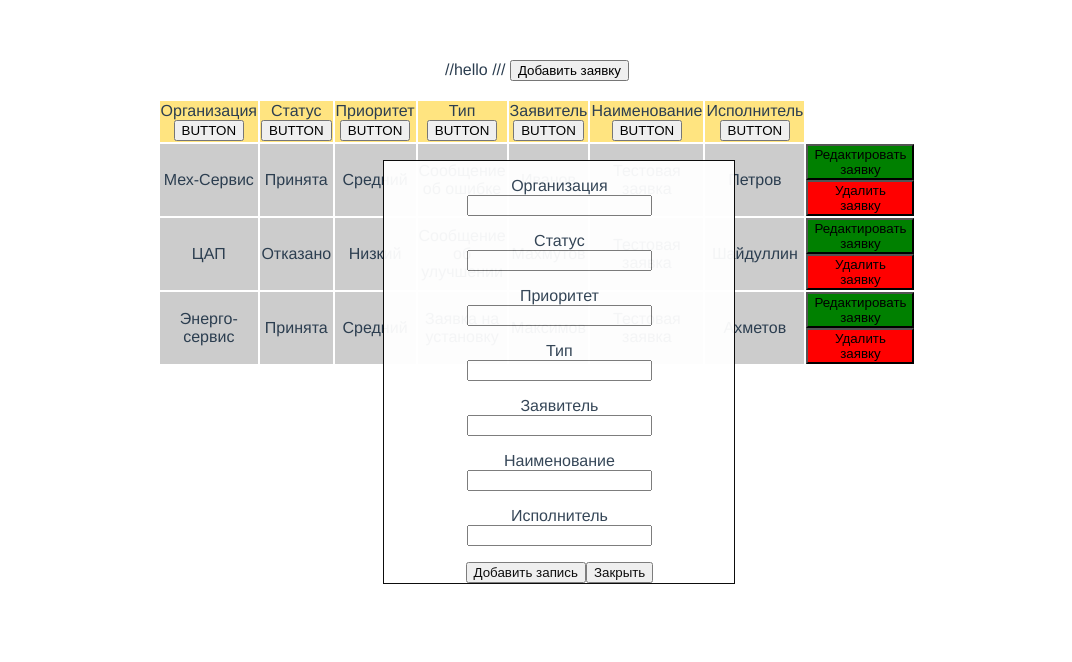
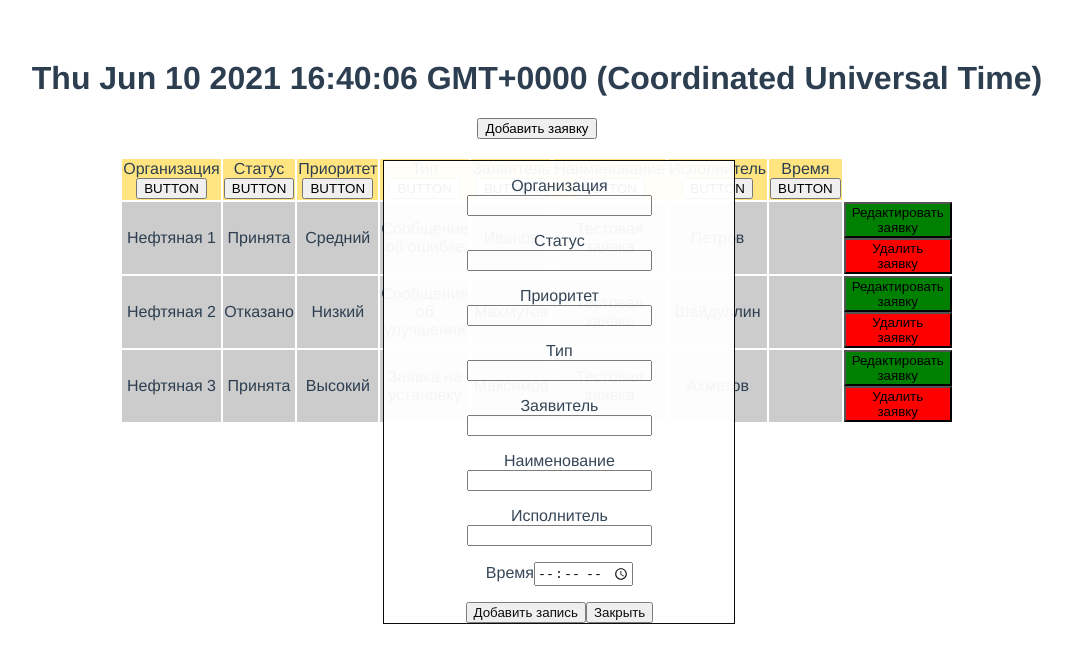
Before and after one commit to senseiseo/testzadanievue, a Vue app: page / in a window 1280 px wide. Both pictures are taken after a click on the button "Добавить заявку". Shown: the top 662 px of the page, without its empty margins (103-1175 px from the left). Built offline with nearby package versions, Linux system fonts and the light colour scheme.

Commit message:
добавыление колонки времени

```diff
--- a/src/components/TestTable.vue
+++ b/src/components/TestTable.vue
@@ -1,6 +1,6 @@
 <template>
   <div>
-   //hello ///
+   <h1> {{timeValue}} </h1>
 
      <button type="button" id="add-request" v-on:click="openAddPopup">Добавить заявку</button>
      <br>
@@ -29,6 +29,9 @@
                 <td> Исполнитель
                   <button type="button" class="filters__button">BUTTON</button>
                 </td>
+                <td> Время
+                  <button type="button" class="filters__button">BUTTON</button>
+                </td>
                </tr>
               </thead>
               <tbody  style="background: #ccc">
@@ -40,6 +43,7 @@
                 <td> {{item.applicant}} </td>
                 <td> {{item.name}} </td>
                 <td> {{item.performer}} </td>
+                <td> {{time}} </td>
                 <button :data-id="item.id" type="button" class="edit" v-bind:id="item.id" @click="openEditRequestForm">Редактировать заявку</button>
                 <button type="button" class="delete" @click="deleteRequest">Удалить заявку</button>
                </tr>
@@ -74,6 +78,10 @@
                 <p class="edit-request__item">
                   <label for="performer">Исполнитель</label>
                   <input type="text" id="performer" name="performer" :value="currentRow.performer" required>
+                </p>
+                <p class="edit-request__item">
+                  <label for="time">Время</label>
+                  <input type="time" id="performer" name="performer" :value="currentRow.time" required>
                 </p>
                   <input type="hidden" name="id" :value="currentRow.id">
                 <button id="request-edit-btn" type="submit">Редактировать запись</button>
@@ -111,6 +119,10 @@
                  <label for="performer">Исполнитель</label>
                  <input type="text" id="performer" name="performer" :value="currentRow.performer" required>
                </p>
+               <p class="add-request__item">
+                 <label for="time">Время</label>
+                 <input type="time" id="time" name="time" :value="currentRow.time" required>
+               </p>
                  <input type="hidden" name="id" :value="currentRow.id">
                <button id="add-request-btn" type="submit">Добавить запись</button>
                <button type="button" @click="closePopup">Закрыть</button>
@@ -124,45 +136,47 @@
 <script>
 export default {
   name: 'TestTable',
-  props: {
-   name: String
-  },
+
   data() {
     return {
       // создаем массив данных
+      timeValue: new Date(),
      items: [
        {
          id: 1,
-         organization: 'Мех-Сервис',
+         organization: 'Нефтяная 1',
          status: 'Принята',
          priority: 'Средний',
          type: 'Сообщение об ошибке',
          applicant: 'Иванов',
          name: 'Тестовая заявка',
-         performer: 'Петров'
+         performer: 'Петров',
+         time: 'timeValue'
        },
        {
          id: 2,
-         organization: 'ЦАП',
+         organization: 'Нефтяная 2',
          status: 'Отказано',
          priority: 'Низкий',
          type: 'Сообщение об улучшении',
          applicant: 'Махмутов',
          name: 'Тестовая заявка',
-         performer: 'Шайдуллин'
+         performer: 'Шайдуллин',
+         time: 'timeValue'
        },
        {
          id: 3,
-         organization: 'Энерго-сервис',
+         organization: 'Нефтяная 3',
          status: 'Принята',
-         priority: 'Средний',
+         priority: 'Высокий',
          type: 'Заявка на установку',
          applicant: 'Максимов',
          name: 'Тестовая заявка',
-         performer: 'Ахметов'
+         performer: 'Ахметов',
+         time: 'timeValue'
        }
      ],
-     //создаем пустой массив
+     //создаем текущий массив для создание новой заявки
      currentRow: {
        id: '',
        organization: '',
@@ -171,11 +185,12 @@ export default {
        type: '',
        applicant: '',
        name: '',
-       performer: ''
+       performer: '',
+       time: ''
      }
     }
   },
-//aasdasdasd
+
   methods: {
     // окно для редактирования данных
     openAddPopup() {
@@ -194,8 +209,9 @@ export default {
       let applicant = form.elements.applicant.value;
       let name = form.elements.name.value;
       let performer = form.elements.performer.value;
+      let timeValue = form.elements.timeValue.value;
       let obj = {
-        id, organization, status, priority, type, applicant, name, performer
+        id, organization, status, priority, type, applicant, name, performer,timeValue
       };
       this.items.push(obj);
     },
@@ -216,8 +232,9 @@ export default {
       let applicant = form.elements.applicant.value;
       let name = form.elements.name.value;
       let performer = form.elements.performer.value;
+      let timeValue = form.elements.timeValue.value;
       let obj = {
-        id, organization, status, priority, type, applicant, name, performer
+        id, organization, status, priority, type, applicant, name, performer,timeValue
       };
       for(let i in this.items) {
         if(obj.id == this.items[i].id) {
@@ -244,6 +261,7 @@ export default {
       this.currentRow.applicant = obj.applicant;
       this.currentRow.name = obj.name;
       this.currentRow.performer = obj.performer;
+      this.currentRow.timeValue = obj.time;
     },
     //закрытие окна редактирования окна
     closePopup(event) {
```
